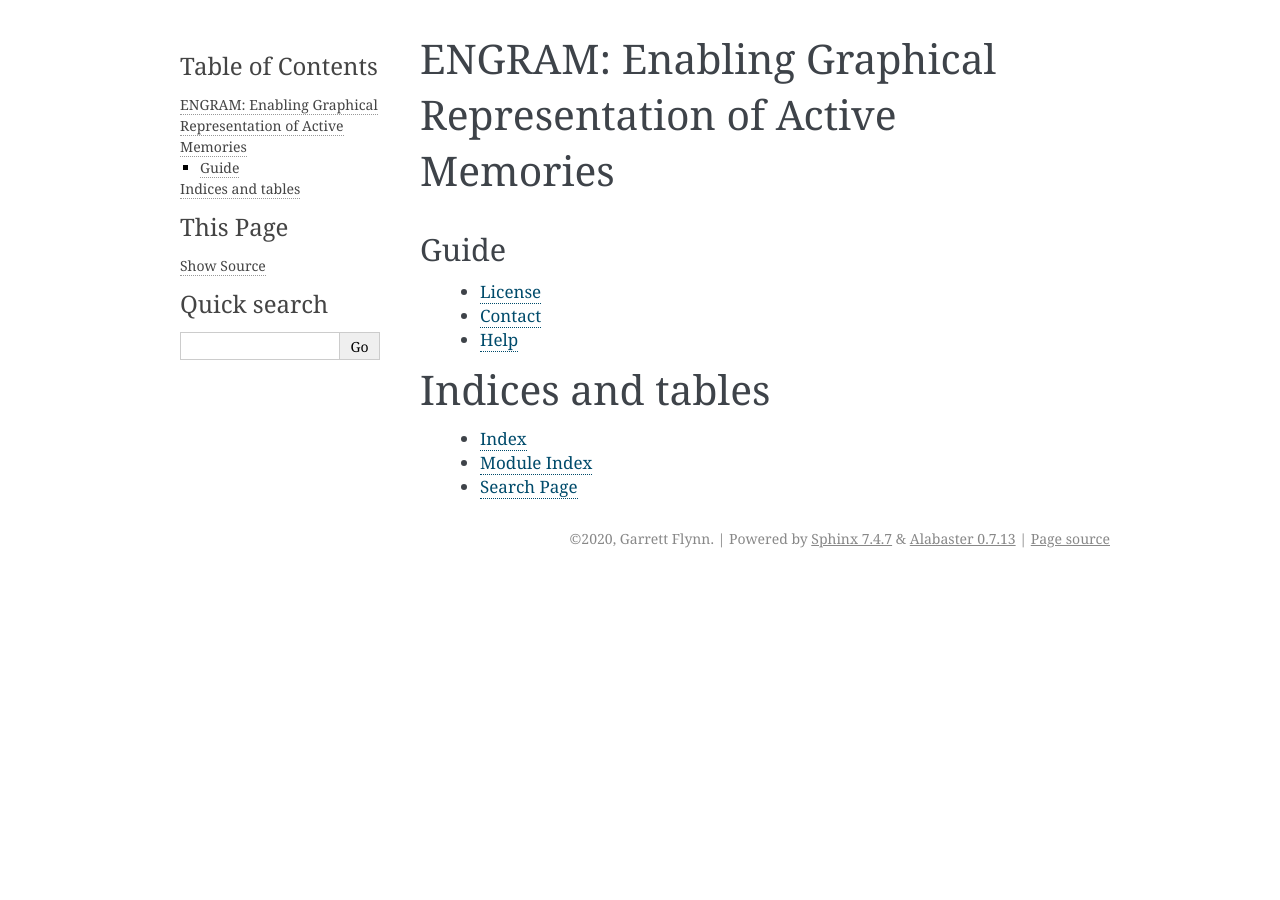
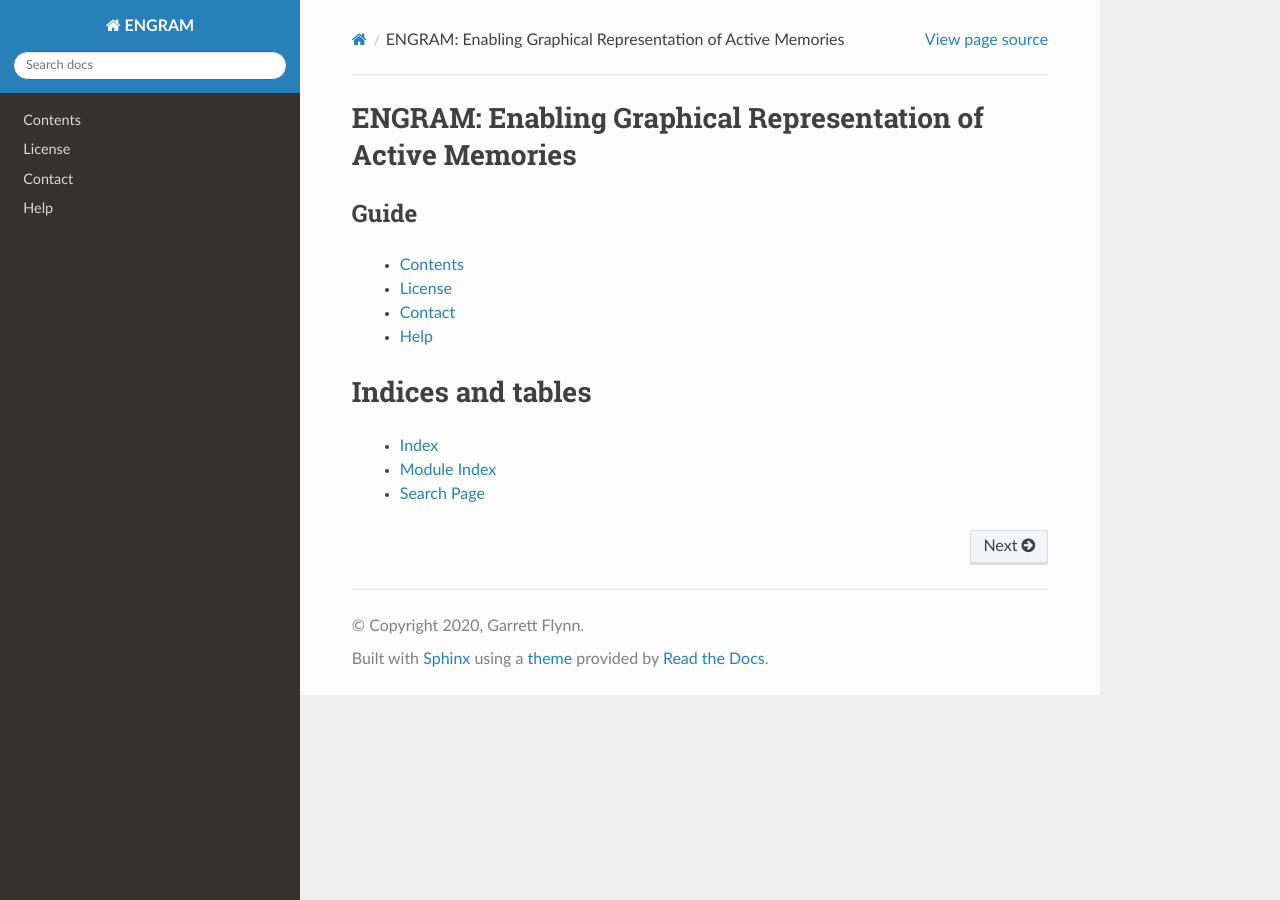
Before and after one commit to garrettmflynn/ENGRAM, a Sphinx documentation site: the page built from docs/source/index.rst, in a window 1280 px wide. Built offline with Sphinx 7.4.7 and the Read the Docs theme 2.0.0, drawn with Linux system fonts in a browser that asks for light colours.

Commit message:
More documentation

```diff
--- a/docs/source/conf.py
+++ b/docs/source/conf.py
@@ -47,7 +47,7 @@ exclude_patterns = []
 # The theme to use for HTML and HTML Help pages.  See the documentation for
 # a list of builtin themes.
 #
-html_theme = 'alabaster'
+html_theme = 'sphinx_rtd_theme'
 
 # Add any paths that contain custom static files (such as style sheets) here,
 # relative to this directory. They are copied after the builtin static files,
--- /dev/null
+++ b/docs/source/contents.rst
@@ -0,0 +1,2 @@
+Contents
+=========
--- a/docs/source/index.rst
+++ b/docs/source/index.rst
@@ -10,8 +10,9 @@ ENGRAM: Enabling Graphical Representation of Active Memories
 Guide
 ^^^^^^^
     .. toctree::
-        :maxdepth: 2
+        :maxdepth: 1
 
+        contents
         license
         help
 
--- a/docs/source/license.rst
+++ b/docs/source/license.rst
@@ -1,6 +1,6 @@
 
 License
-======
+=========
 
 GNU GENERAL PUBLIC LICENSE
 Version 3, 29 June 2007
```
